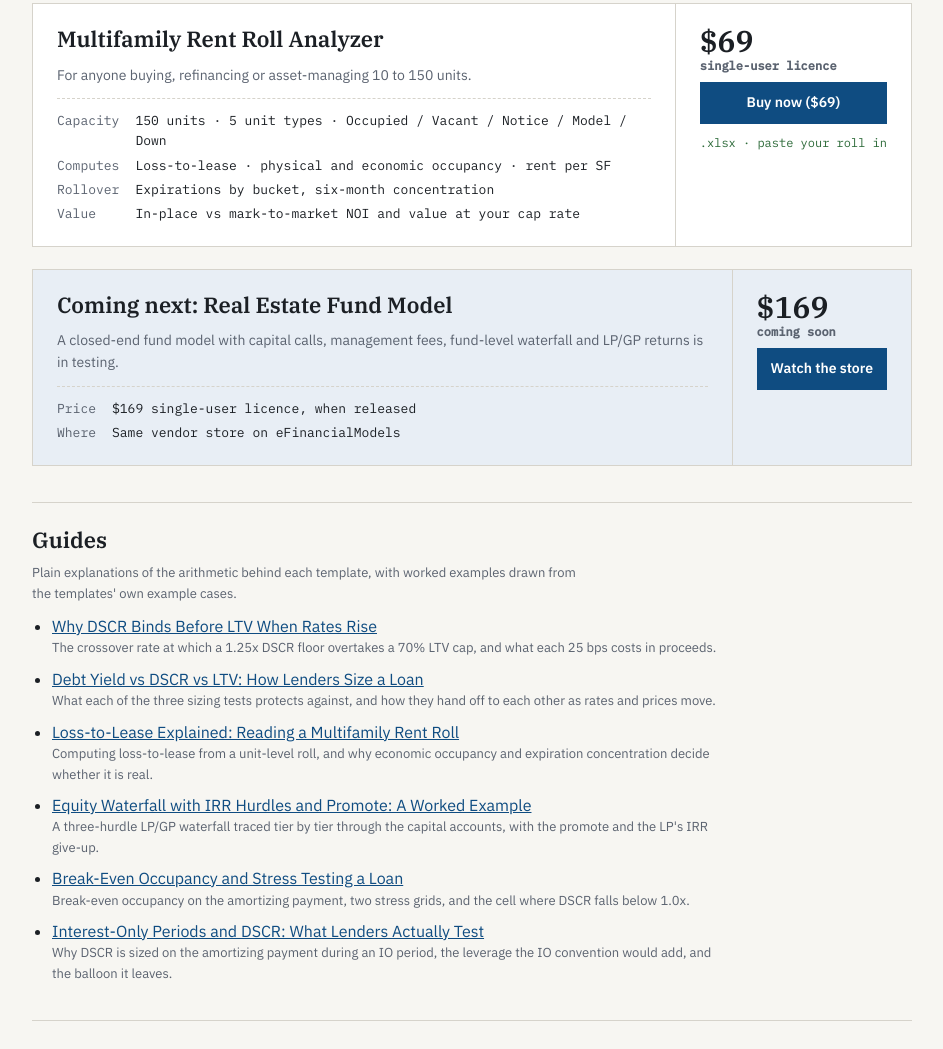
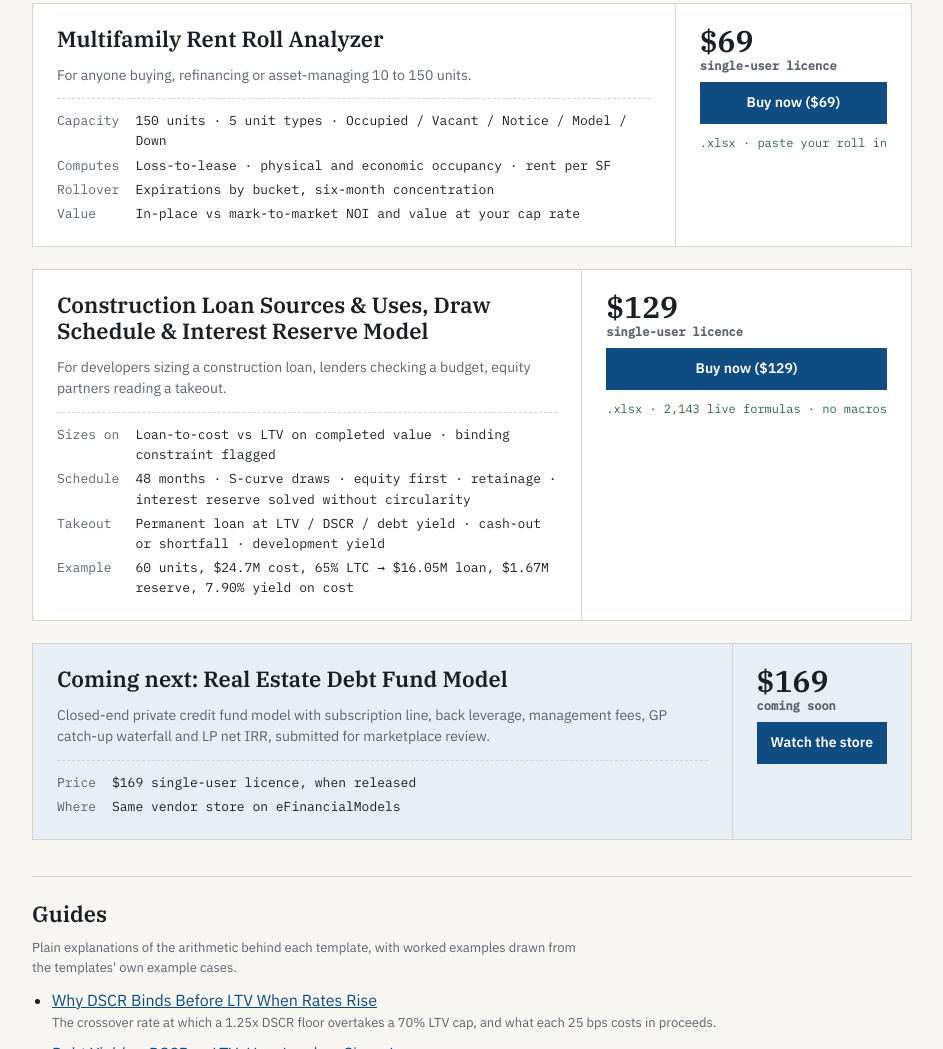
Before and after one commit to JoeyJoziah/lender-ready-models, a plain HTML site: page index.html in a window 1280 px wide. Shown: the part 1026-2075 px from the top of the page, without its empty margins (168-1111 px from the left). Drawn offline with Linux system fonts and the light colour scheme.

Commit message:
Add Construction Loan model card
Co-Authored-By: Claude Fable 5.1 <noreply@anthropic.com>
Claude-Session: https://claude.ai/code/session_017uNShpTzjEtK3pSLw14Sh6

```diff
--- a/index.html
+++ b/index.html
@@ -89,7 +89,7 @@ footer{font-size:13px;color:var(--muted);border-top:1px solid var(--rule);paddin
 <header class="hero">
   <div class="eyebrow">Excel underwriting templates · real estate debt and equity</div>
   <h1>Lender Ready Models</h1>
-  <p class="lede">Three workbooks that do the arithmetic a lender, an LP or an investment committee will do to your deal before they say yes. Every cell is a live formula. No macros, no add-ins, no hidden sheets.</p>
+  <p class="lede">Four workbooks that do the arithmetic a lender, an LP or an investment committee will do to your deal before they say yes. Every cell is a live formula. No macros, no add-ins, no hidden sheets.</p>
   <p class="disc">Built and tested by an AI system; each file is recalculated and reviewed before release and updated when buyers report an edge case. Modelling tools only, not financial, investment, lending or legal advice.</p>
 </header>
 
@@ -136,10 +136,23 @@ footer{font-size:13px;color:var(--muted);border-top:1px solid var(--rule);paddin
     <div class="buy"><div class="price">$69<small>single-user licence</small></div><a class="btn" href="https://mcginspark.gumroad.com/l/rent-roll-analyzer" rel="noopener">Buy now ($69)</a><span class="ok">.xlsx · paste your roll in</span></div>
   </article>
 
+  <article class="card">
+    <div class="main">
+      <h2>Construction Loan Sources &amp; Uses, Draw Schedule &amp; Interest Reserve Model</h2>
+      <div class="for">For developers sizing a construction loan, lenders checking a budget, equity partners reading a takeout.</div>
+      <dl class="spec">
+        <dt>Sizes on</dt><dd>Loan-to-cost vs LTV on completed value · binding constraint flagged</dd>
+        <dt>Schedule</dt><dd>48 months · S-curve draws · equity first · retainage · interest reserve solved without circularity</dd>
+        <dt>Takeout</dt><dd>Permanent loan at LTV / DSCR / debt yield · cash-out or shortfall · development yield</dd>
+        <dt>Example</dt><dd>60 units, $24.7M cost, 65% LTC → $16.05M loan, $1.67M reserve, 7.90% yield on cost</dd>
+      </dl>
+    </div>
+    <div class="buy"><div class="price">$129<small>single-user licence</small></div><a class="btn" href="https://mcginspark.gumroad.com/l/construction-loan-model-v2" rel="noopener">Buy now ($129)</a><span class="ok">.xlsx · 2,143 live formulas · no macros</span></div>
+  </article>
   <article class="card bundle">
     <div class="main">
-      <h2>Coming next: Real Estate Fund Model</h2>
-      <div class="for">A closed-end fund model with capital calls, management fees, fund-level waterfall and LP/GP returns is in testing.</div>
+      <h2>Coming next: Real Estate Debt Fund Model</h2>
+      <div class="for">Closed-end private credit fund model with subscription line, back leverage, management fees, GP catch-up waterfall and LP net IRR, submitted for marketplace review.</div>
       <dl class="spec">
         <dt>Price</dt><dd>$169 single-user licence, when released</dd>
         <dt>Where</dt><dd>Same vendor store on eFinancialModels</dd>
```
